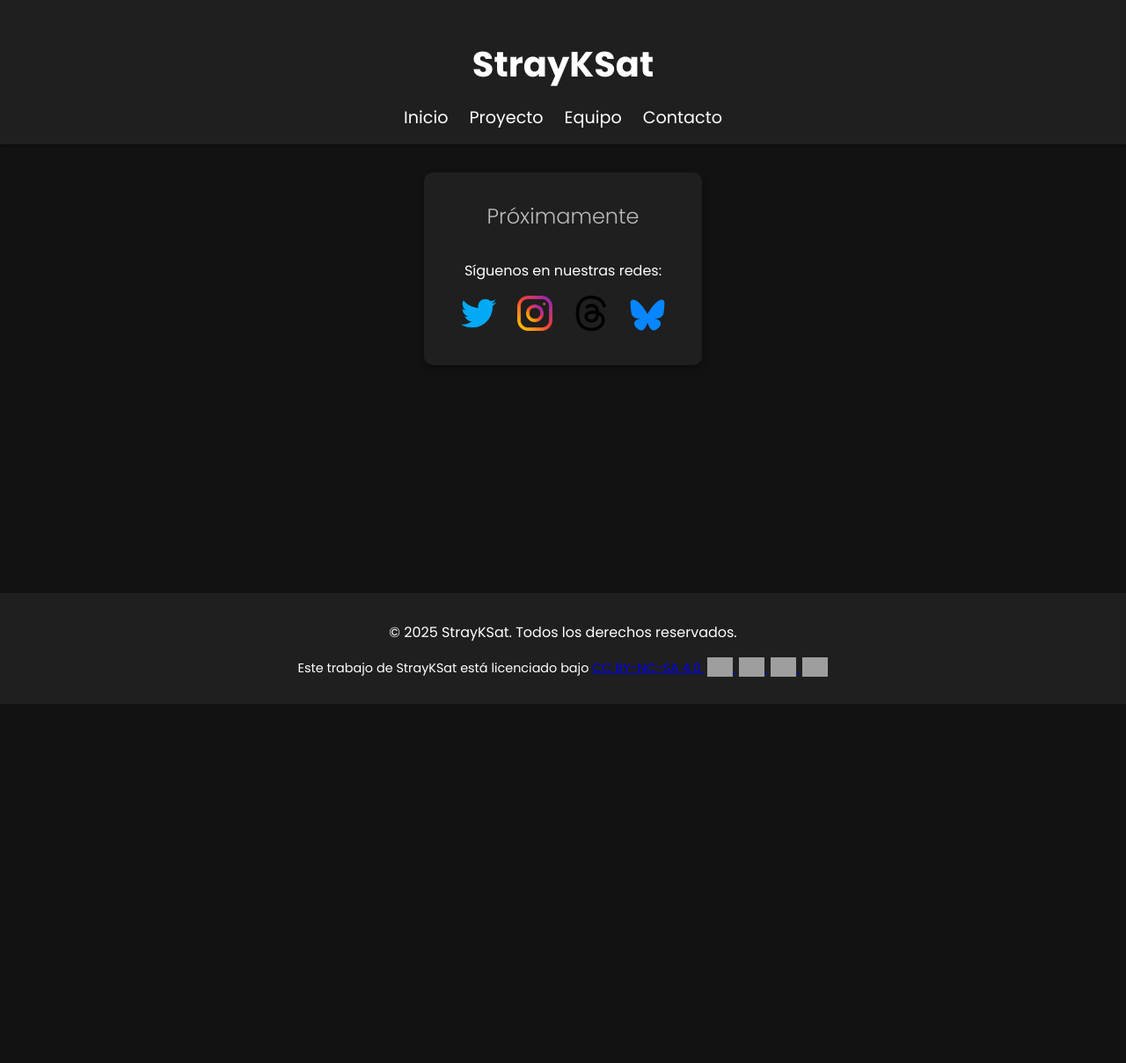
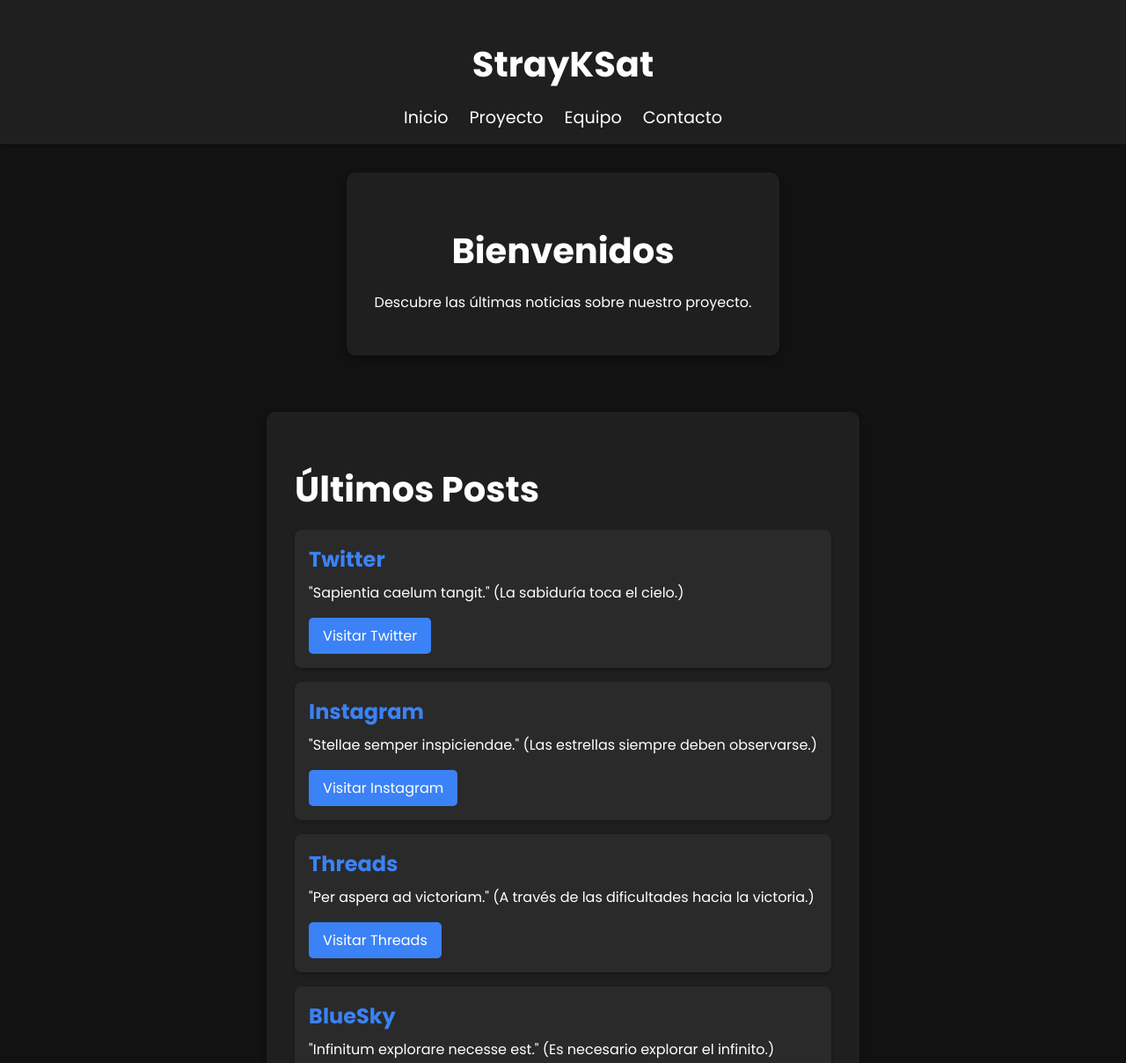
Before and after one commit to StrayKSat/StrayKSatWeb, a plain HTML site: page index.html in a window 1280 px wide. Shown: the top 1208 px of the page at 88% size. Before the commit the page ends 800 px from the top, so only its background shows below. Drawn offline with Linux system fonts and the light colour scheme; grey boxes are pictures that could not be loaded.

Commit message:
Update index.html

```diff
--- a/index.html
+++ b/index.html
@@ -60,26 +60,37 @@
             margin-bottom: 1rem;
             font-weight: 700;
         }
-        .soon {
+        .feed {
+            margin-top: 2rem;
+            text-align: left;
+        }
+        .post {
+            background-color: #2a2a2a;
+            padding: 1rem;
+            margin: 1rem 0;
+            border-radius: 8px;
+            box-shadow: 0 2px 4px rgba(0, 0, 0, 0.3);
+        }
+        .post h2 {
+            margin: 0;
             font-size: 1.5rem;
-            color: #bbbbbb;
-            margin-bottom: 2rem;
-            font-weight: 300;
+            color: #3b82f6;
         }
-        .social-icons {
-            margin-top: 1rem;
+        .post p {
+            margin: 0.5rem 0 1rem;
         }
-        .social-icons a {
+        .post a {
             display: inline-block;
-            line-height: 0;
+            background-color: #3b82f6;
+            color: #ffffff;
+            padding: 0.5rem 1rem;
+            text-decoration: none;
+            border-radius: 5px;
+            font-size: 1rem;
+            transition: background-color 0.3s;
         }
-        .social-icons img {
-            width: 40px;
-            margin: 0 10px;
-            transition: transform 0.3s;
-        }
-        .social-icons img:hover {
-            transform: scale(1.1);
+        .post a:hover {
+            background-color: #2563eb;
         }
         footer {
             padding: 1rem 0;
@@ -87,7 +98,6 @@
             color: #ffffff;
             width: 100%;
             text-align: center;
-            margin-top: auto;
         }
         .license {
             margin-top: 1rem;
@@ -106,21 +116,30 @@
         </nav>
     </header>
     <div class="container">
-        <div class="soon">Próximamente</div>
-        <div>Síguenos en nuestras redes:</div>
-        <div class="social-icons">
-            <a href="https://twitter.com/StraykSat">
-                <img src="https://github.com/StrayKSat/StrayKSatWeb/blob/main/Twitter_logo.png?raw=true" alt="Twitter">
-            </a>
-            <a href="https://www.instagram.com/strayksat/">
-                <img src="https://github.com/StrayKSat/StrayKSatWeb/blob/main/Instagram_logo.png?raw=true" alt="Instagram">
-            </a>
-            <a href="https://www.threads.net/@strayksat">
-                <img src="https://github.com/StrayKSat/StrayKSatWeb/blob/main/Threads_logo.png?raw=true" alt="Threads">
-            </a>
-            <a href="https://bsky.app/profile/strayksat.bsky.social">
-                <img src="https://github.com/StrayKSat/StrayKSatWeb/blob/main/Bluesky_Logo.png?raw=true" alt="BlueSky">
-            </a>
+        <h1>Bienvenidos</h1>
+        <p>Descubre las últimas noticias sobre nuestro proyecto.</p>
+    </div>
+    <div class="container feed">
+        <h1>Últimos Posts</h1>
+        <div class="post">
+            <h2>Twitter</h2>
+            <p>"Sapientia caelum tangit." (La sabiduría toca el cielo.)</p>
+            <a href="https://twitter.com/StraykSat" target="_blank">Visitar Twitter</a>
+        </div>
+        <div class="post">
+            <h2>Instagram</h2>
+            <p>"Stellae semper inspiciendae." (Las estrellas siempre deben observarse.)</p>
+            <a href="https://www.instagram.com/strayksat/" target="_blank">Visitar Instagram</a>
+        </div>
+        <div class="post">
+            <h2>Threads</h2>
+            <p>"Per aspera ad victoriam." (A través de las dificultades hacia la victoria.)</p>
+            <a href="https://www.threads.net/@strayksat" target="_blank">Visitar Threads</a>
+        </div>
+        <div class="post">
+            <h2>BlueSky</h2>
+            <p>"Infinitum explorare necesse est." (Es necesario explorar el infinito.)</p>
+            <a href="https://bsky.app/profile/strayksat.bsky.social" target="_blank">Visitar BlueSky</a>
         </div>
     </div>
     <footer>
```
